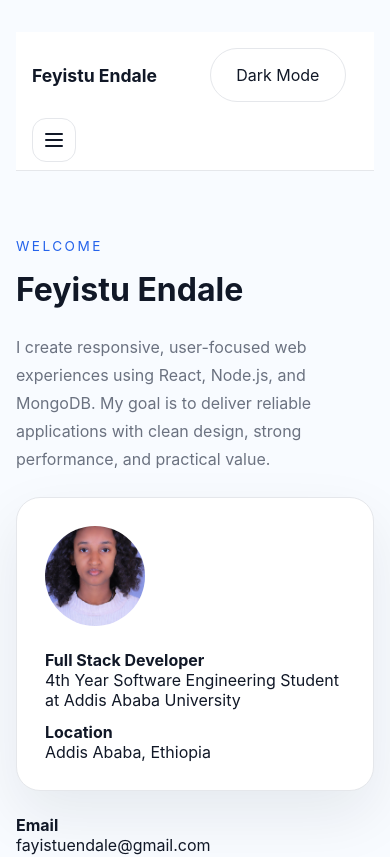
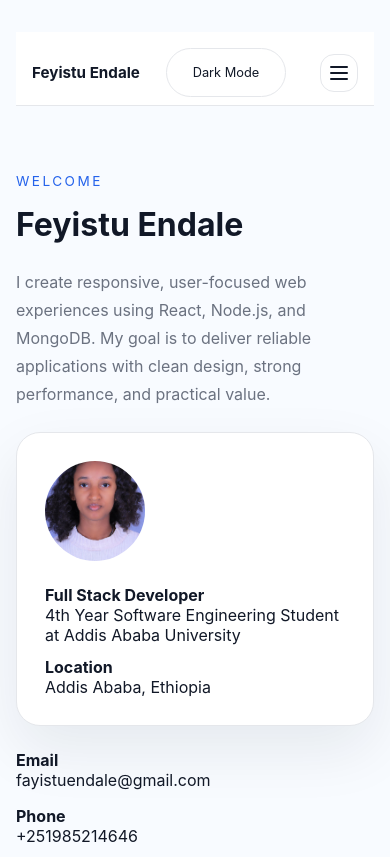
Before and after one commit to feyistu123/FUTURE_FS_01, a React (Vite) app in the folder frontend/: page / in a window 390 px wide. Shown: the top 857 px of the page. Built offline with nearby package versions, Linux system fonts and the light colour scheme.

Commit message:
edit nav bar for mobile size

```diff
--- a/frontend/src/App.css
+++ b/frontend/src/App.css
@@ -102,14 +102,23 @@
 
 @media (max-width: 700px) {
   .nav-inner {
-    flex-wrap: wrap;
+    flex-wrap: nowrap; /* CHANGED: prevents wrapping */
     justify-content: space-between;
     position: relative;
     padding-bottom: 0.5rem;
+    gap: 0.5rem; /* CHANGED: reduced gap */
+  }
+
+  .brand {
+    font-size: 0.95rem; /* CHANGED: slightly smaller on mobile */
+    flex-shrink: 0; /* CHANGED: prevents shrinking */
   }
 
   .mobile-menu-toggle {
     display: inline-flex;
+    flex-shrink: 0; /* CHANGED: prevents shrinking */
+    width: 38px; /* CHANGED: slightly smaller */
+    height: 38px; /* CHANGED: slightly smaller */
   }
 
   .main-nav {
@@ -141,7 +150,10 @@
 
   .theme-toggle {
     order: 1;
-    margin-right: 0.75rem;
+    margin-right: 0.5rem; /* CHANGED: reduced margin */
+    padding: 0.5rem 0.8rem; /* CHANGED: smaller padding */
+    font-size: 0.8rem; /* CHANGED: smaller font */
+    flex-shrink: 0; /* CHANGED: prevents shrinking */
   }
 
   .mobile-menu-toggle {
@@ -373,7 +385,7 @@
   display: inline-flex;
   justify-content: center;
   padding: 1rem 1.1rem;
-  }
+}
 
 .button.secondary {
   background: transparent;
```
